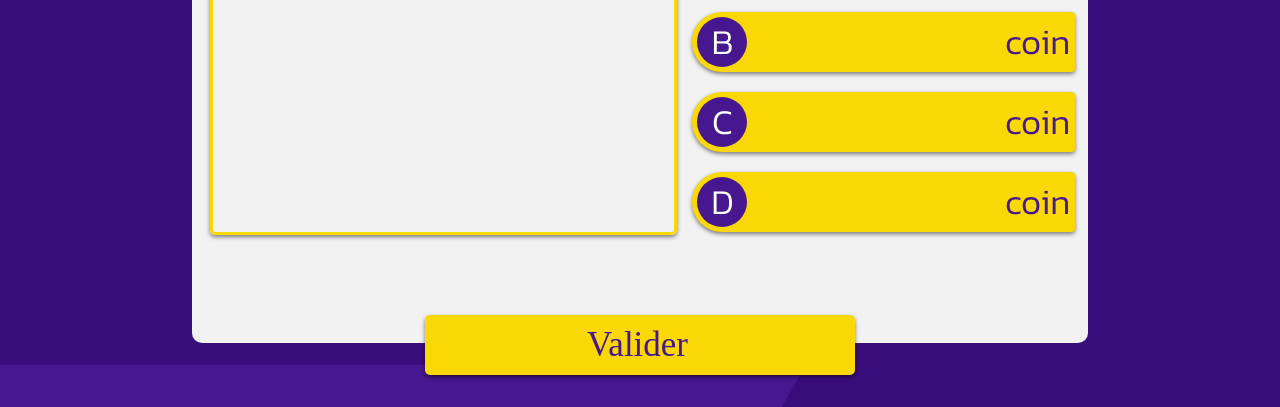
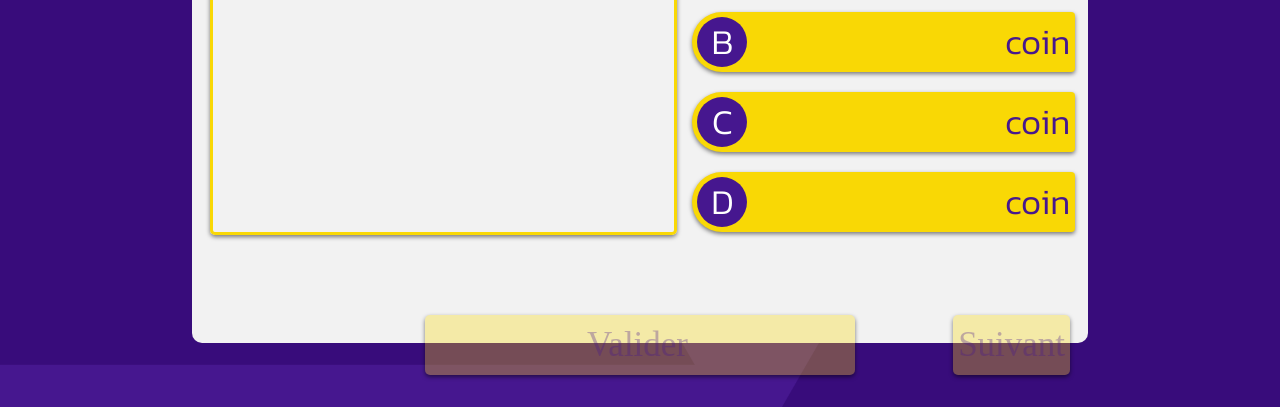
Before and after one commit to AntonySonove/quizz, a PHP site: page /assets/pages/quiz.html in a window 1280 px wide. Shown: the part 531-938 px from the top of the page. Run offline with PHP 8.4, Linux system fonts and the light colour scheme; some web fonts are replaced.

Commit message:
save 29_01_25

```diff
--- a/assets/css/quiz.css
+++ b/assets/css/quiz.css
@@ -5,8 +5,6 @@
 .padding2{
     padding: 2% 2%;
 }
-
-
 .column{
     display: flex;
     flex-direction: column;
@@ -87,6 +85,10 @@
     position:relative;
     bottom: -50px;
 }
+.relativeLeft{
+    position: relative;
+    left: 215px;
+}
 
 
 .mainQuiz{
@@ -105,6 +107,11 @@
 .divQuestion{
     width: 70%;
     margin-bottom: 80px;
+}
+.divImgQuiz{
+    border: solid 3px var(--jaune);
+    width: 55%;
+    height: 300px;
 }
 .divAnswerButton{
     width: 45%;
@@ -138,17 +145,60 @@
     align-items: center;
     margin-left: 5px;
 }
+#answerButton:disabled{
+    background-color: #f9d80550;
+    cursor:default;
+    color: #46178F50;
+}
+.divSuivantButton{
+    height: 60px;
+}
+.emptyDivSuivantButton{
+    display: flex;
+    justify-content: flex-end;
+    width: 25%;
+}
+.suivantButton{
+    max-width: 140px;
+}
+.paddingSuivant{
+    padding-left: 5px;
+}
+#suivant:disabled{
+    background-color: #f9d80550;
+    cursor:default;
+    color: #46178F50;
+}
 .goAnswer{
+    margin-top: 30px;
     width: 100%;
     display: flex;
     justify-content: center;
 }
 .goAnswerButton{
     width: 50%;
-    margin-top: 30px;
 }
-.divImgQuiz{
-    border: solid 3px var(--jaune);
-    width: 55%;
-    height: 300px;
+.rightAnswer{
+    height: 60px;
+    background-color: var(--green);
+    width: 100%;
+    cursor: default;
+    padding-right: 5px;
+    transition: 0.3s;
 }
+.rightAnswer:hover{
+    height: 60px;
+    background-color: var(--green);
+    width: 100%;
+    cursor: default;
+    padding-right: 5px;
+    transition: 0.3s;
+}
+.wrongAnswer{
+    height: 60px;
+    background-color: var(--red);
+    width: 100%;
+    cursor: default;
+    padding-right: 5px;
+    transition: 0.3s;
+}
--- a/assets/css/style.css
+++ b/assets/css/style.css
@@ -10,6 +10,8 @@
     --jaune: #f9d805;
     --jaune-hover: #eacb00;
     --jaune-selected:#fff08e;
+    --green: #01d300;
+    --red:#ff7979;
     --gris-clair: #f2f2f2;
     --gris-fonce: #4D4D4D;
 
--- a/assets/js/quiz.js
+++ b/assets/js/quiz.js
@@ -1,10 +1,13 @@
+//! Fonctions pour le visuel d'une réponse sélectionnée
 const answerButtonSelectedA=document.getElementById("answerButtonSelectedA");
 const answerButtonSelectedB=document.getElementById("answerButtonSelectedB");
 const answerButtonSelectedC=document.getElementById("answerButtonSelectedC");
 const answerButtonSelectedD=document.getElementById("answerButtonSelectedD");
-// console.log(answerButtonSelectedA);
-
-function answerSelectedA(){
+let selectCountA=0;
+let selectCountB=0;
+let selectCountC=0;
+let selectCountD=0;
+answerButtonSelectedA.addEventListener("click",()=>{
     answerButtonSelectedA.classList.toggle("answerButtonSelected");
     answerButtonSelectedA.classList.toggle("answerButton");
     answerButtonSelectedB.classList.add("answerButton");
@@ -13,8 +16,13 @@ function answerSelectedA(){
     answerButtonSelectedB.classList.remove("answerButtonSelected");
     answerButtonSelectedC.classList.remove("answerButtonSelected");
     answerButtonSelectedD.classList.remove("answerButtonSelected");
-}
-function answerSelectedB(){
+    selectCountA=1;
+    selectCountB=0;
+    selectCountC=0;
+    selectCountD=0;
+    enabledAnswerButton()
+});
+answerButtonSelectedB.addEventListener("click",()=>{
     answerButtonSelectedB.classList.toggle("answerButtonSelected");
     answerButtonSelectedB.classList.toggle("answerButton");
     answerButtonSelectedA.classList.add("answerButton");
@@ -23,8 +31,13 @@ function answerSelectedB(){
     answerButtonSelectedA.classList.remove("answerButtonSelected");
     answerButtonSelectedC.classList.remove("answerButtonSelected");
     answerButtonSelectedD.classList.remove("answerButtonSelected");
-}
-function answerSelectedC(){
+    selectCountA=0;
+    selectCountB=1;
+    selectCountC=0;
+    selectCountD=0;
+    enabledAnswerButton()
+});
+answerButtonSelectedC.addEventListener("click",()=>{
     answerButtonSelectedC.classList.toggle("answerButtonSelected");
     answerButtonSelectedC.classList.toggle("answerButton");
     answerButtonSelectedB.classList.add("answerButton");
@@ -33,8 +46,13 @@ function answerSelectedC(){
     answerButtonSelectedA.classList.remove("answerButtonSelected");
     answerButtonSelectedB.classList.remove("answerButtonSelected");
     answerButtonSelectedD.classList.remove("answerButtonSelected");
-}
-function answerSelectedD(){
+    selectCountA=0;
+    selectCountB=0;
+    selectCountC=1;
+    selectCountD=0;
+    enabledAnswerButton()
+});
+answerButtonSelectedD.addEventListener("click",()=>{
     answerButtonSelectedD.classList.toggle("answerButtonSelected");
     answerButtonSelectedD.classList.toggle("answerButton");
     answerButtonSelectedB.classList.add("answerButton");
@@ -43,4 +61,71 @@ function answerSelectedD(){
     answerButtonSelectedA.classList.remove("answerButtonSelected");
     answerButtonSelectedB.classList.remove("answerButtonSelected");
     answerButtonSelectedC.classList.remove("answerButtonSelected");
+    selectCountA=0;
+    selectCountB=0;
+    selectCountC=0;
+    selectCountD=1;
+    enabledAnswerButton()
+});
+//! Fonctions pour afficher les bonnes et mauvaises réponses
+let tAnswer={
+    a:1,
+    b:0,
+    c:0,
+    d:0,
 }
+const answerButton=document.getElementById("answerButton");
+answerButton.addEventListener("click",()=>{
+    answerButtonSelectedA.classList.remove("rightAnswer");
+    answerButtonSelectedB.classList.remove("rightAnswer");
+    answerButtonSelectedC.classList.remove("rightAnswer");
+    answerButtonSelectedD.classList.remove("rightAnswer");
+    answerButtonSelectedA.classList.remove("wrongAnswer");
+    answerButtonSelectedB.classList.remove("wrongAnswer");
+    answerButtonSelectedC.classList.remove("wrongAnswer");
+    answerButtonSelectedD.classList.remove("wrongAnswer");
+    if (tAnswer.a==1){
+        answerButtonSelectedA.classList.add("rightAnswer");
+    }
+    if (tAnswer.a!=1 && selectCountA==1){
+        answerButtonSelectedA.classList.add("wrongAnswer");
+    }
+    if (tAnswer.b==1){
+        answerButtonSelectedB.classList.add("rightAnswer");
+    }
+    if (tAnswer.b!=1 && selectCountB==1){
+        answerButtonSelectedB.classList.add("wrongAnswer");
+    }
+    if (tAnswer.c==1){
+        answerButtonSelectedC.classList.add("rightAnswer");
+    }
+    if (tAnswer.c!=1 && selectCountC==1){
+        answerButtonSelectedC.classList.add("wrongAnswer");
+    }
+    if (tAnswer.d==1){
+        answerButtonSelectedD.classList.add("rightAnswer");
+    }
+    if (tAnswer.d!=1 && selectCountD==1){
+        answerButtonSelectedD.classList.add("wrongAnswer");
+    }
+    resetSelectCount();
+    answerButton.disabled=true
+    answerButtonCount=1
+});
+function resetSelectCount(){
+    selectCountA=0;
+    selectCountB=0;
+    selectCountC=0;
+    selectCountD=0;
+}
+//! fonction pour activer/desactiver le bouton Valider
+answerButton.disabled=true;
+function enabledAnswerButton(){
+    if(selectCountA==1||selectCountB==1||selectCountC==1||selectCountD==1){
+        answerButton.disabled=false;
+    }
+}
+//! fonction pour faire apparaitre le bouton suivant
+const suivant=document.getElementById("suivant");
+suivant.disabled=true;
+answerButton.addEventListener("click",()=>suivant.disabled=false);
--- a/assets/pages/quiz.html
+++ b/assets/pages/quiz.html
@@ -21,31 +21,37 @@
         </header>
         <main class="mainQuiz">
             <div class="column radius10 mainQuestion">
-                <div class="yellow row alignSelf justifyCenter alignCenter radius5 textCenter dropShadow divQuestion1On10 relative50"><h5 class="text25 kanit">Question 1/10</h5></div>
-                <div class="row alignSelf justifyCenter yellow radius5 dropShadow divQuestion"><h2 class="text50">Question</h2></div>
+                <div class="yellow row alignSelf justifyCenter alignCenter radius5 textCenter dropShadow divQuestion1On10 relative50">
+                    <h5 class="text25 kanit">Question 1/10</h5>
+                </div>
+                <div class="row alignSelf justifyCenter yellow radius5 dropShadow divQuestion">
+                    <h2 class="text50">Question</h2>
+                </div>
                 <div class="row spaceBetween gap15">
-                    <div class="dropShadow radius5 divImgQuiz"><img src="" alt="imgQuestion" width="100%" height="100%"></div>
+                    <div class="dropShadow radius5 divImgQuiz">
+                        <img src="" alt="imgQuestion" width="100%" height="100%">
+                    </div>
                     <div class="column justifyCenter gap20 divAnswerButton">
                         <ul class="column gap25">
-                            <li id="answerButtonSelectedA" class="leftRadius dropShadow answerButton row spaceBetween alignCenter radius5 leftRadius" onclick="answerSelectedA()">
+                            <li id="answerButtonSelectedA" class="leftRadius dropShadow answerButton row spaceBetween alignCenter radius5 leftRadius">
                                 <div class="violetCircle">
                                     <p class="textWhite text35 kanit">A</p>
                                 </div>
                                 <p class="text35 kanit">coin</p>
                             </li>
-                            <li id="answerButtonSelectedB" class="leftRadius dropShadow answerButton row spaceBetween alignCenter radius5 leftRadius" onclick="answerSelectedB()">
+                            <li id="answerButtonSelectedB" class="leftRadius dropShadow answerButton row spaceBetween alignCenter radius5 leftRadius">
                                 <div class="violetCircle">
                                     <p class="textWhite text35 kanit">B</p>
                                 </div>
                                 <p class="text35 kanit">coin</p>
                             </li>
-                            <li id="answerButtonSelectedC" class="leftRadius dropShadow answerButton row spaceBetween alignCenter radius5 leftRadius" onclick="answerSelectedC()">
+                            <li id="answerButtonSelectedC" class="leftRadius dropShadow answerButton row spaceBetween alignCenter radius5 leftRadius">
                                 <div class="violetCircle">
                                     <p class="textWhite text35 kanit">C</p>
                                 </div>
                                 <p class="text35 kanit">coin</p>
                             </li>
-                            <li id="answerButtonSelectedD" class="leftRadius dropShadow answerButton row spaceBetween alignCenter radius5 leftRadius" onclick="answerSelectedD()">
+                            <li id="answerButtonSelectedD" class="leftRadius dropShadow answerButton row spaceBetween alignCenter radius5 leftRadius">
                                 <div class="violetCircle">
                                     <p class="textWhite text35 kanit">D</p>
                                 </div>
@@ -54,7 +60,17 @@
                         </ul>
                     </div>
                 </div>
-                <div class="goAnswer relative-50"><div class="dropShadow radius5 goAnswerButton"><button class="radius5 text35 answerButton">Valider</button></div></div>
+                <div class="row spaceBetween alignCenter goAnswer divSuivantButton relative-50">
+                    <div class="emptyDivSuivantButton"></div>
+                    <div class="dropShadow radius5 goAnswerButton">
+                        <button id="answerButton" class="radius5 text35 answerButton">Valider</button>
+                    </div>
+                    <div class="emptyDivSuivantButton">
+                        <div class="dropShadow radius5 suivantButton">
+                            <button id="suivant" class="radius5 text35 answerButton paddingSuivant">Suivant</button>
+                        </div>
+                    </div>
+                </div>
             </div>
         </main>
         <script src="../js/quiz.js"></script>
```
